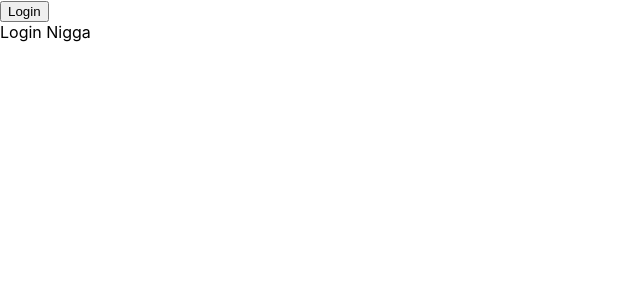
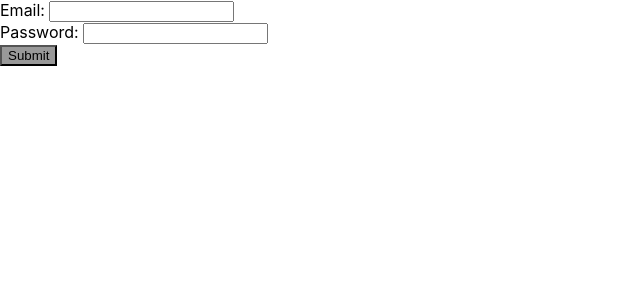
Before and after one commit to Pradeep4157/React-Practice, a React (Create React App) app: page / in a window 1280 px wide. Shown: the top 300 px of the page, without its empty margins (0-640 px from the left). Built offline with nearby package versions, Linux system fonts and the light colour scheme; the HTML template or start-up script is replaced by a standard one.

Commit message:
done with useEff && cleanup functions..

```diff
--- a/src/App.css
+++ b/src/App.css
@@ -28,6 +28,11 @@
   color: #61dafb;
 }
 
+.disabled{
+  background-color : #999;
+  color : f2f2f2;
+  cursor: not-allowed;
+}
 @keyframes App-logo-spin {
   from {
     transform: rotate(0deg);
--- a/src/App.js
+++ b/src/App.js
@@ -20,13 +20,14 @@ import { useContext } from "react";
 import { useState } from "react";
 import Login from "../src/component/Login";
 import Logout from "../src/component/Logout";
+import "./App.css";
 import AppProvider from "../src/store/AppProvider";
+
 function App() {
   return (
     <AppProvider>
       <div>
-        <Login />
-        <Logout />
+        <Login></Login>
       </div>
     </AppProvider>
   );
--- a/src/component/Login.js
+++ b/src/component/Login.js
@@ -1,10 +1,75 @@
+/*
+  CLEAN UP FUNCTIONS :
+
+  The basic version was checking if email and password is valid at
+
+  every keystroke, but if we use clean up function then we can reduce
+
+  these calls.
+
+  So we set a timeout after which it will check if email and password
+
+  is valid or not but just below that timeout function(this function starts
+
+  executing because timeout is async function so it will allow
+
+  execution of below code ) we write a clearTimeout
+
+  to clear the time that it was calculating so it starts from 0 again
+
+  this way if we type fast enough then we can avoid a lot of these
+
+  checks.
+
+
+
+*/
 import { useContext } from "react";
+import { useState } from "react";
+import { useEffect } from "react";
+
 import AppContext from "../store/app-context";
 const Login = () => {
-  const { isLoggedIn, login } = useContext(AppContext);
-
+  // const { isLoggedIn, login } = useContext(AppContext);
+  const [password, onChangePassword] = useState("");
+  const [email, onChangeEmail] = useState("");
+  const [isFormValid, setIsFormValid] = useState(false);
+  useEffect(() => {
+    const timeoutId = setTimeout(() => {
+      setIsFormValid(password.length > 5 && email.length > 5);
+    }, 500);
+    return () => {
+      clearTimeout(timeoutId);
+    };
+  }, [email, password]);
+  const handleEmailChange = (e) => {
+    const enteredEmail = e.target.value;
+    onChangeEmail(enteredEmail);
+  };
+  const handlePasswordChange = (e) => {
+    const enteredPassword = e.target.value;
+    onChangePassword(enteredPassword);
+  };
   return (
-    <div>{isLoggedIn ? "Welcome" : <button onClick={login}>Login</button>}</div>
+    <div>
+      <label>Email: </label>
+      <input
+        name="email"
+        value={email}
+        onChange={(e) => handleEmailChange(e)}
+      ></input>
+      <br></br>
+      <label>Password: </label>
+      <input
+        name="name"
+        value={password}
+        onChange={(e) => handlePasswordChange(e)}
+      ></input>
+      <br></br>
+      <button className={isFormValid === false ? "disabled" : ""}>
+        Submit
+      </button>
+    </div>
   );
 };
 export default Login;
```
